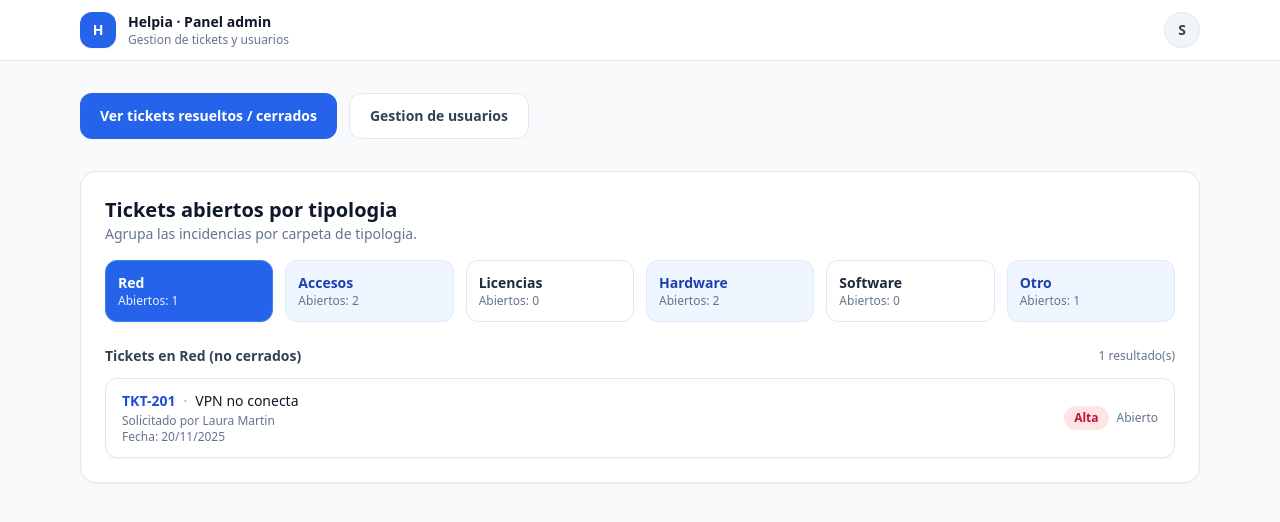
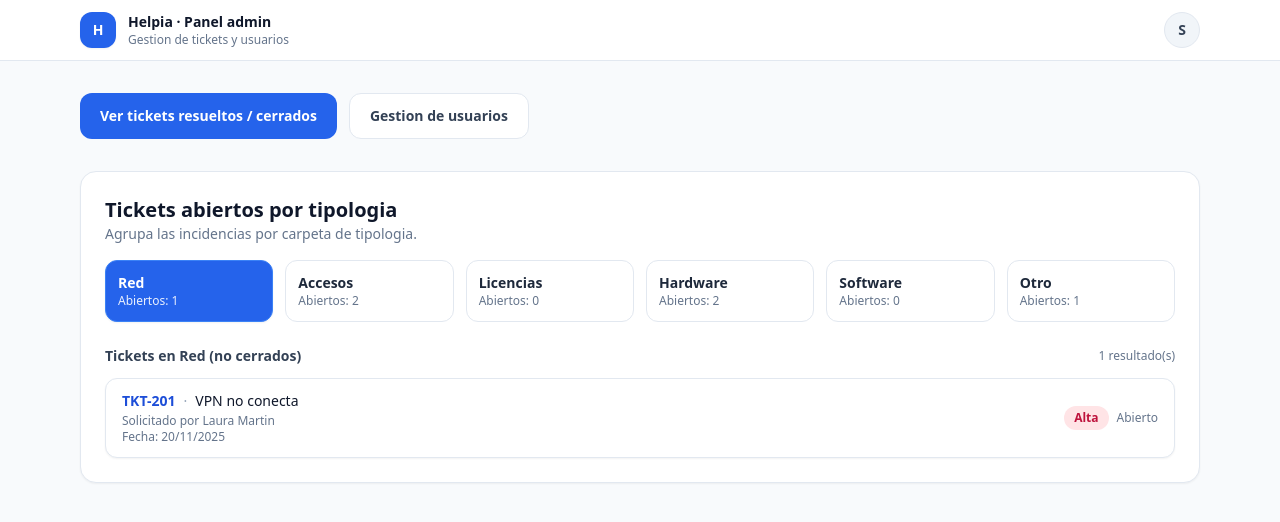
Before and after one commit to RogerMDev/helpdesk-ia, a React (Vite) app in the folder frontend/: page /admin in a window 1280 px wide. Shown: the top 522 px of the page. Built offline with nearby package versions, Linux system fonts and the light colour scheme; sample sign-in values are in the browser's storage.

Commit message:
Admin home working

```diff
--- a/frontend/src/pages/admin/AdminDashboard.jsx
+++ b/frontend/src/pages/admin/AdminDashboard.jsx
@@ -146,19 +146,16 @@ export default function AdminDashboard() {
             </div>
 
             <div className="mt-4 grid grid-cols-1 sm:grid-cols-3 lg:grid-cols-6 gap-3">
-              {CATEGORY_LABELS.map((cat, idx) => {
+              {CATEGORY_LABELS.map((cat) => {
                 const isSelected = selectedCategory === cat
-                const baseAlt = idx % 2 === 0
-                  ? 'border-slate-200 bg-white text-slate-800 hover:border-blue-200 hover:bg-blue-50'
-                  : 'border-blue-100 bg-blue-50 text-blue-800 hover:border-blue-200 hover:bg-blue-100'
-
+                const base = 'border-slate-200 bg-white text-slate-800 hover:border-blue-200 hover:bg-blue-50'
                 const selectedStyles = 'border-blue-500 bg-blue-600 text-white shadow-sm'
 
                 return (
                   <button
                     key={cat}
                     onClick={() => setSelectedCategory(cat)}
-                    className={`rounded-xl border px-3 py-3 text-left transition ${isSelected ? selectedStyles : baseAlt}`}
+                    className={`rounded-xl border px-3 py-3 text-left transition ${isSelected ? selectedStyles : base}`}
                   >
                     <div className="text-sm font-semibold">{cat}</div>
                     <div className={`text-xs ${isSelected ? 'text-white/90' : 'text-slate-500'}`}>
```
